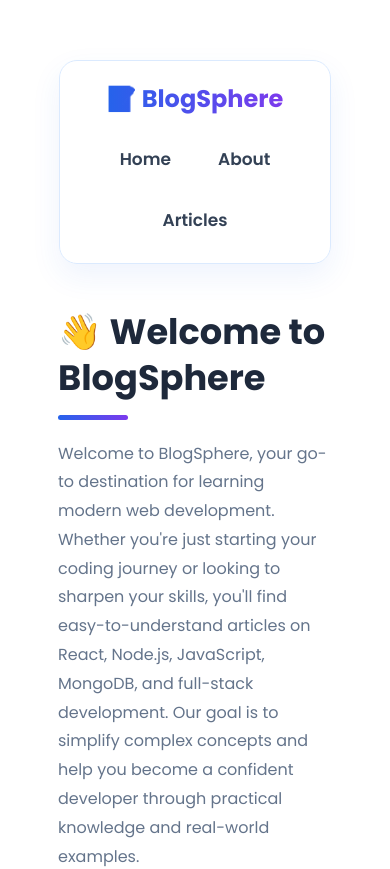
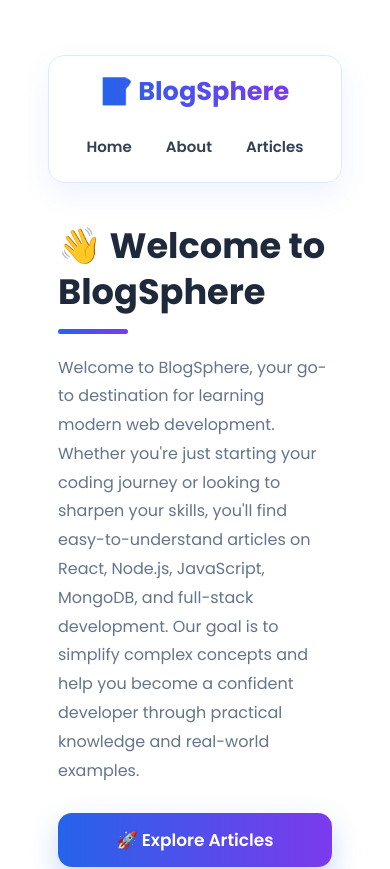
Before and after one commit to Anushka-git15/Article-Management, a React (Create React App) app in the folder my-blog-3/: page / in a window 390 px wide. Shown: the top 869 px of the page. Built offline with nearby package versions, Linux system fonts and the light colour scheme.

Commit message:
Update NavBar.css

```diff
--- a/my-blog-3/src/components/NavBar.css
+++ b/my-blog-3/src/components/NavBar.css
@@ -122,22 +122,34 @@
 
 /* ================= RESPONSIVE ================= */
 
-@media(max-width:768px){
+
+@media (max-width:768px){
 
 .navbar{
+    width:95%;
+    top:8px;
+    margin:15px auto;
+    padding:16px;
     flex-direction:column;
-        gap:20px;
-        padding:20px;
+    gap:16px;
+    border-radius:16px;
+    position:static;
+}
+
+.logo a{
+    font-size:1.6rem;
 }
 
 .nav-menu{
-        gap:15px;
+    width:100%;
+    justify-content:center;
+    gap:10px;
     flex-wrap:wrap;
-        justify-content:center;
 }
 
-    .logo a{
-        font-size:1.5rem;
+.nav-link{
+    padding:8px 12px;
+    font-size:15px;
 }
 
 }
```
Lines whose indentation alone changed are shown as unchanged.
